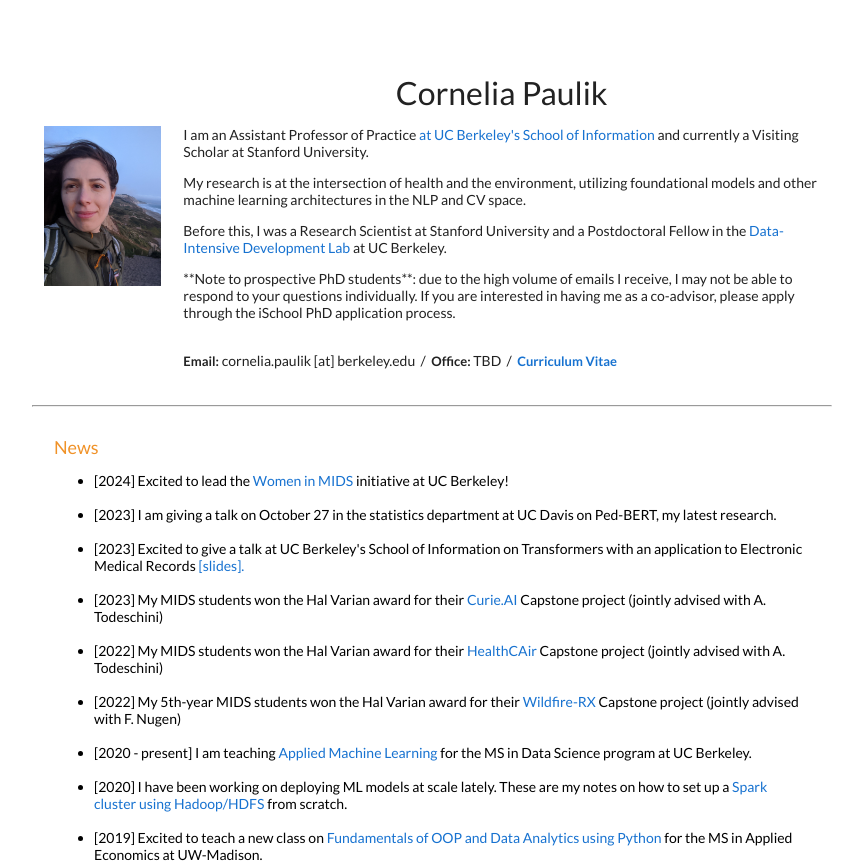
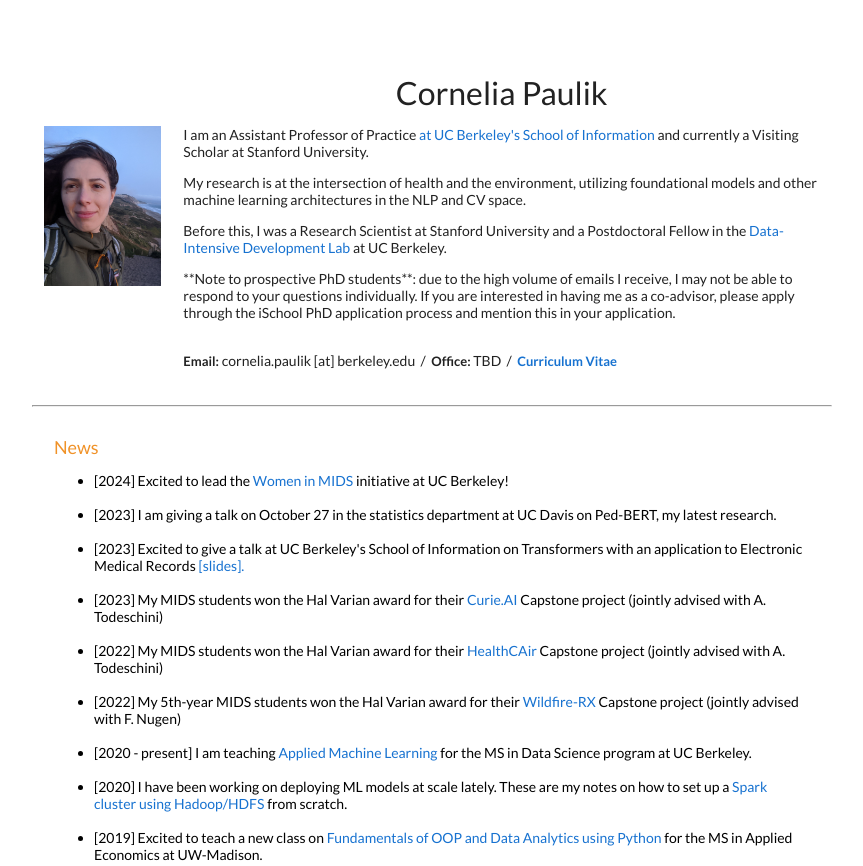
Before and after one commit to corneliailin/corneliailin.github.io, a plain HTML site: page index.html in a window 1280 px wide. Shown: the top 866 px of the page, without its empty margins (208-1071 px from the left). Drawn offline with Linux system fonts and the light colour scheme; a script that the page names is missing.

Commit message:
Update index.html

```diff
--- a/index.html
+++ b/index.html
@@ -74,7 +74,7 @@ color:#222222;
 	      <p>Before this, I was a Research Scientist at Stanford University and a Postdoctoral Fellow in the <a href = "https://didl.berkeley.edu">Data-Intensive
 		      Development Lab</a> at UC Berkeley.</p>
 
-	<p>**Note to prospective PhD students**: due to the high volume of emails I receive, I may not be able to respond to your questions individually. If you are interested in having me as a co-advisor, please apply through the iSchool PhD application process.</p>
+	<p>**Note to prospective PhD students**: due to the high volume of emails I receive, I may not be able to respond to your questions individually. If you are interested in having me as a co-advisor, please apply through the iSchool PhD application process and mention this in your application.</p>
 
 
 	      <p><br>
```
